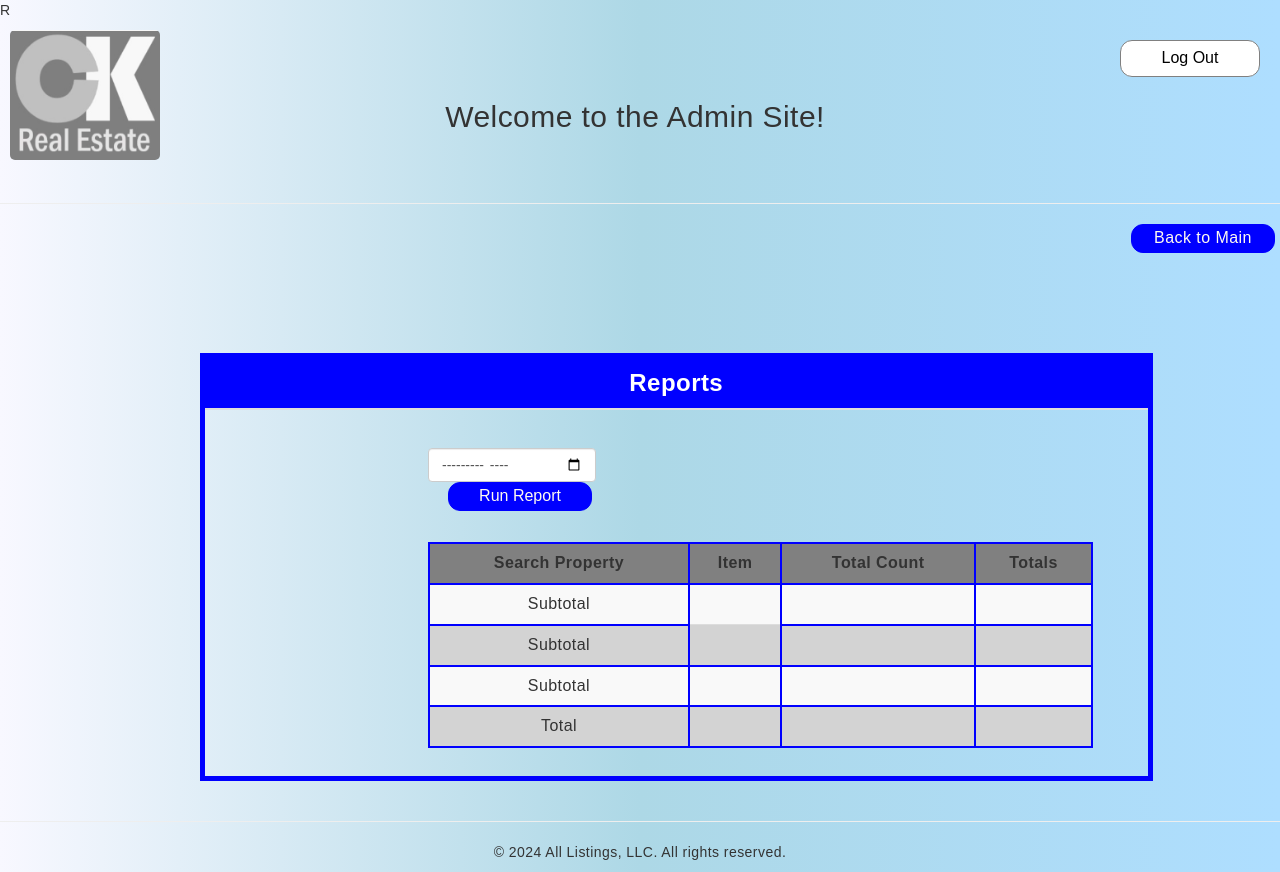
After one commit to jaclyn-anderson/isqa8210-group1, a Django app: page /siteadminreports in a window 1280 px wide. The commit adds this page. Run offline with Django 5.2, Linux system fonts and the light colour scheme; a user stored in the database is signed in; tables that the repository leaves empty hold one stand-in row (values such as "Sample post"); data that the repository does not hold is empty; some libraries are stand-ins or nearby versions.

Commit message:
Fixed all changes I messed up

```diff
--- a/RealEstate/CKrealestate/urls.py
+++ b/RealEstate/CKrealestate/urls.py
@@ -1,6 +1,6 @@
 from django.urls import path
 from .views import (home, profile, siteadminlanding, omahalinks, all_listings, add_property, property_details,
-                    share_property, update_profile, contact_realtor,  search_all_listings, contact_success)
+                    share_property, update_profile, contact_realtor,  search_all_listings, contact_success, siteadminreports)
 
 urlpatterns = [
     path('', home, name='home'),
@@ -15,4 +15,5 @@ urlpatterns = [
     path('property-details/<int:property_id>/', property_details, name='property_details'),
     path('share_property/<int:property_id>/', share_property, name='share_property'),
     path('search_all_listings', search_all_listings, name='search_all_listings'),
+    path('siteadminreports', siteadminreports, name='siteadminreports'),
 ]
--- a/RealEstate/CKrealestate/views.py
+++ b/RealEstate/CKrealestate/views.py
@@ -5,8 +5,8 @@ from django.contrib.auth.decorators import login_required
 from .forms import PropertyForm, ProfileForm, ContactForm
 from django.core.paginator import Paginator, EmptyPage, PageNotAnInteger
 from django.core.mail import send_mail
-from urllib.parse import urlencode
-from django.urls import reverse
+from datetime import datetime, timedelta
+from django.db.models import Count
 
 
 def home(request):
@@ -240,3 +240,42 @@ def search_all_listings(request):
                                                         'selected_neighborhood': selected_neighborhood,
                                                         'selected_home_type': selected_home_type
                                                         })
+
+@login_required()
+def siteadminreports(request):
+    property_price_range = Property_Price_Range.objects.all()
+    property_neighborhood = Property_Neighborhood.objects.all()
+    property_home_type = Property_Type.objects.all()
+    property = Property.objects.all()
+    selected_month_year = request.GET.get('selected_month_year')
+    start_date = None
+    end_date = None
+
+    if selected_month_year:
+        selected_date = datetime.strptime(selected_month_year, '%Y-%m')
+        year = selected_date.year
+        month = selected_date.month
+        start_date = datetime(year, month, 1).date()
+        end_date = (datetime(year, month, 1) + timedelta(days=32)).date()
+
+    search_logs = Search_Log.objects.filter(search_date__gte=start_date, search_date__lt=end_date) if start_date and end_date else Search_Log.objects.all()
+
+    search_log_count = search_logs.count()
+
+    price_range_counts = search_logs.values('search_price_range__price_range_value').annotate(count=Count('search_price_range__price_range_value')).order_by('search_price_range')
+    home_type_counts = Search_Log.objects.values('search_home_type__property_type_name').annotate(count=Count('search_home_type__property_type_name')).order_by('search_home_type')
+    neighborhood_counts = Search_Log.objects.values('search_neighborhood__neighborhood_name').annotate(count=Count('search_neighborhood__neighborhood_name')).order_by('search_neighborhood')
+
+    return render(request, 'siteadminreports.html', {
+        'property': property,
+        'property_price_range': property_price_range,
+        'property_neighborhood': property_neighborhood,
+        'property_home_type': property_home_type,
+        'search_logs': search_logs,
+        'price_range_counts': price_range_counts,
+        'home_type_counts': home_type_counts,
+        'neighborhood_counts': neighborhood_counts,
+        'selected_month_year': selected_month_year,
+        'search_log_count': search_log_count,
+
+    })
--- a/RealEstate/RealEstate/settings.py
+++ b/RealEstate/RealEstate/settings.py
@@ -39,6 +39,7 @@ INSTALLED_APPS = [
     'django.contrib.staticfiles',
     'CKrealestate.apps.CkrealestateConfig',
     'django.contrib.humanize',
+    'crispy_forms',
 
 ]
 
--- a/RealEstate/templates/contact-realtor.html
+++ b/RealEstate/templates/contact-realtor.html
@@ -46,7 +46,7 @@
                     <tr>
                         <td colspan="3">
                         <label for="id_body">Comments/Questions <span class="text-danger">*</span></label>
-                        <textarea id="id_body" name="body" rows="8" cols="115">{{ body }}</textarea>
+                        <textarea id="id_body" name="body" rows="7" cols="115">{{ body }}</textarea>
                         </td>
                     </tr>
                     <tr>
--- a/RealEstate/templates/contact_success.html
+++ b/RealEstate/templates/contact_success.html
@@ -7,7 +7,7 @@
 <body>
 <div class="row" style="height: 400px">
 <div class="col-lg-4">
-    <p></p>
+    <p>&nbsp;</p>
 </div>
 <div class="col-lg-4 align-center">
     <h1>Thank you for contacting us!</h1>
--- a/RealEstate/templates/search-all-listings.html
+++ b/RealEstate/templates/search-all-listings.html
@@ -54,7 +54,7 @@
                     <thead>
                     <tr>
                         <th colspan="10"
-                            style="text-align: center; background-color: blue; color: white; font-size: larger">All
+                            style="text-align: center; background-color: blue; color: white; font-size: larger">Property
                             Listings
                         </th>
                     </tr>
@@ -77,7 +77,7 @@
                             <td>{{ item.home_type }} </td>
                             <td>{{ item.status }} </td>
                             <td>
-                                <button style="background-color: blue; color: white;">See Details</button>
+                                <a href="{% url 'property_details' item.property_id %}" class="btn" style="background-color: blue; color: white;">See Details</a>
                             </td>
                             </tr>
                         {% endfor %}
--- a/RealEstate/templates/siteadminlanding.html
+++ b/RealEstate/templates/siteadminlanding.html
@@ -16,7 +16,7 @@
         <p></p>
    </div>
     <div class="col-sm-3">
-      <p style="overflow-x: auto; float: right">  <a href="#" class="btn site-admin-btn">Reports</a></p>
+      <p style="overflow-x: auto; float: right">  <a href="{% url 'siteadminreports' %}" class="btn site-admin-btn">Reports</a></p>
     </div>
 </div>
 
--- /dev/null
+++ b/RealEstate/templates/siteadminreports.html
@@ -0,0 +1,209 @@
+R{% extends 'base2.html' %}
+{% load humanize %}
+{% block content %}
+    <!-- Include jQuery -->
+    <script src="https://code.jquery.com/jquery-3.6.0.min.js"></script>
+
+    <!-- Include jQuery UI -->
+    <link rel="stylesheet" href="https://code.jquery.com/ui/1.13.1/themes/base/jquery-ui.css">
+    <script src="https://code.jquery.com/ui/1.13.1/jquery-ui.js"></script>
+
+    <hr>
+    <div class="row">
+        <p style="float: right; margin-right: 20px;"><a href="{% url 'siteadminlanding' %}" class="btn site-admin-btn">Back
+            to Main</a></p>
+    </div>
+
+    <div class="row" style="margin-top: 50px">
+        <div class="col-sm-4">
+        </div>
+        <div class="col-sm-4">
+            <p></p>
+        </div>
+    </div>
+    <style>
+        .table-striped tr:nth-child(odd) {
+            text-align: center;
+            background-color: white;
+        }
+
+        .table-striped tr:nth-child(even) {
+            text-align: center;
+            background-color: lightgray;
+        }
+
+        th {
+            text-align: center;
+            background-color: gray;
+        }
+    </style>
+    <div class="row" style="overflow-x: auto">
+        <div class="col-sm-10" style="margin-left: 200px; margin-top: 30px; width: 75%;">
+            <table class="table" style="border: 5px solid blue;">
+                <thead>
+                <tr>
+                    <th colspan="11" style="text-align: center; background-color: blue; color: white; font-size: 18pt;">
+                        Reports
+                    </th>
+                </tr>
+
+                <tr>
+                    <td>
+                        <div class="col-sm-10" style="margin-left: 200px; margin-top: 30px; width: 75%;">
+                            <div style="display: inline-block; padding-bottom: 15px;">
+                                <form method="GET" action="{% url 'siteadminreports' %}">
+                                    <div class="form-row align-items-center">
+                                        <div class="col-auto">
+                                            <input type="month" class="form-control mb-2" id="selected_month_year"
+                                                   name="selected_month_year" value="{{ selected_month_year }}">
+                                        </div>
+
+                                    </div>
+                                    <button style="margin-left: 20px" type="submit" class="btn site-admin-btn">Run
+                                        Report
+                                    </button>
+                                </form>
+                            </div>
+
+
+                            <div>
+                                {% if property %}
+                                    <table class="table table-striped table-bordered" style="border: 2px solid blue;">
+                                        <thead>
+                                        <tr>
+                                            <th style=" border: 2px solid blue" scope="col">Search Property</th>
+                                            <th style=" border: 2px solid blue" scope="col">Item</th>
+                                            <th style=" border: 2px solid blue" scope="col">Total Count</th>
+                                            <th style=" border: 2px solid blue" scope="col">Totals</th>
+                                        </tr>
+                                        </thead>
+                                        <tbody class="table-striped">
+
+                                        {% for item in price_range_counts %}
+                                            <tr>
+
+                                                <td style=" border: 2px solid blue">
+                                                    Price Range
+                                                </td>
+                                                <td style=" border: 2px solid blue">{{ item.search_price_range__price_range_value }}</td>
+
+                                                <td style=" border: 2px solid blue">{{ item.count }}</td>
+                                                <td style=" border: 2px solid blue"></td>
+
+                                            </tr>
+                                        {% endfor %}
+                                        <tr>
+                                            <td style="border: 2px solid blue">
+                                                Subtotal
+                                            </td>
+                                            <td></td>
+                                            <td style="border: 2px solid blue">
+
+                                            </td>
+                                            <td style="border: 2px solid blue"></td>
+                                        </tr>
+
+                                        {% for item in home_type_counts %}
+                                            <tr>
+
+                                                <td style=" border: 2px solid blue">
+                                                    Home Type
+                                                </td>
+                                                <td style=" border: 2px solid blue">{{ item.search_home_type__property_type_name }}</td>
+
+
+                                                <td style=" border: 2px solid blue">{{ item.count }}</td>
+                                                <td style=" border: 2px solid blue"></td>
+                                            </tr>
+                                        {% endfor %}
+                                        <tr>
+                                            <td style="border: 2px solid blue">
+                                                Subtotal
+                                            </td>
+                                            <td></td>
+                                            <td style="border: 2px solid blue">
+
+                                            </td>
+                                            <td style="border: 2px solid blue"></td>
+                                        </tr>
+                                        {% for item in neighborhood_counts %}
+                                            <tr>
+
+                                                <td style=" border: 2px solid blue">
+                                                    Neighborhood
+                                                </td>
+                                                <td style=" border: 2px solid blue">{{ item.search_neighborhood__neighborhood_name }}</td>
+
+
+                                                <td style=" border: 2px solid blue">{{ item.count }}</td>
+                                                <td style=" border: 2px solid blue"></td>
+                                            </tr>
+                                        {% endfor %}
+                                        <tr>
+                                            <td style="border: 2px solid blue">
+                                                Subtotal
+                                            </td>
+                                            <td style="border: 2px solid blue"></td>
+                                            <td style="border: 2px solid blue">
+
+                                            </td>
+                                            <td style="border: 2px solid blue"></td>
+                                        </tr>
+                                        <tr>
+                                            <td style="border: 2px solid blue" >
+                                                Total
+                                            </td>
+                                            <td style="border: 2px solid blue"></td>
+                                            <td style="border: 2px solid blue"></td>
+                                            <td style="border: 2px solid blue">
+
+                                            </td>
+                                        </tr>
+                                        </tbody>
+                                    </table>
+                                {% else %}
+                                    <p>No Property Found</p>
+                                {% endif %}
+                            </div>
+
+                        </div>
+                    </td>
+                </tr>
+
+                </thead>
+            </table>
+
+        </div>
+    </div>
+    </thead>
+    </table>
+
+    </div>
+
+
+    </div>
+
+    <script>
+        $(function () {
+            $("#datepicker").datepicker({
+                changeMonth: true,
+                changeYear: true,
+                showButtonPanel: true,
+                dateFormat: 'mm/yy',  // Format for month and year
+                onClose: function (dateText, inst) {
+                    var month = $("#ui-datepicker-div .ui-datepicker-month :selected").val();
+                    var year = $("#ui-datepicker-div .ui-datepicker-year :selected").val();
+                    $(this).datepicker('setDate', new Date(year, month, 1));
+                }
+            });
+
+            // Handle click on calendar icon button
+            $("#datepicker-icon").click(function () {
+                $("#datepicker").datepicker("show");
+            });
+        });
+    </script>
+
+
+
+{% endblock content %}
```
